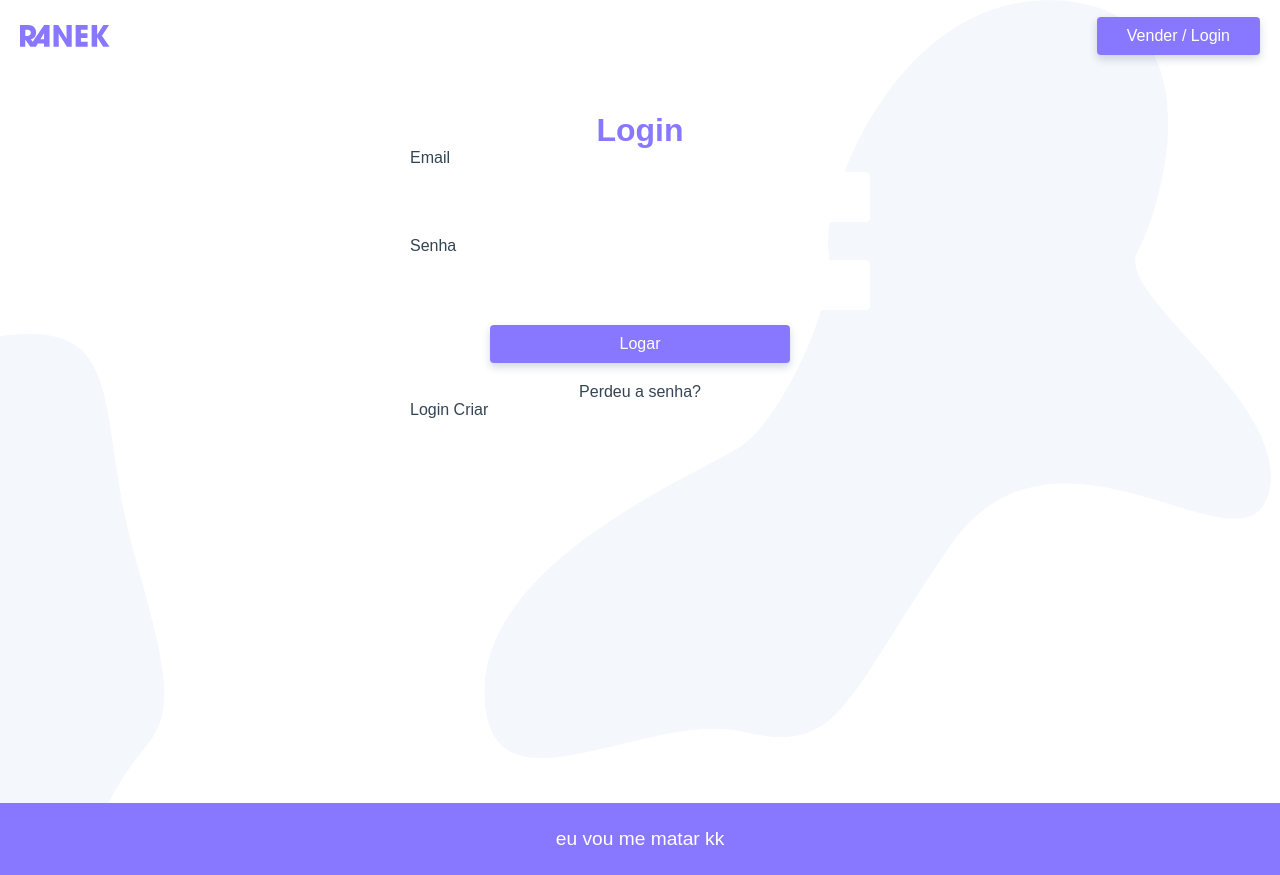
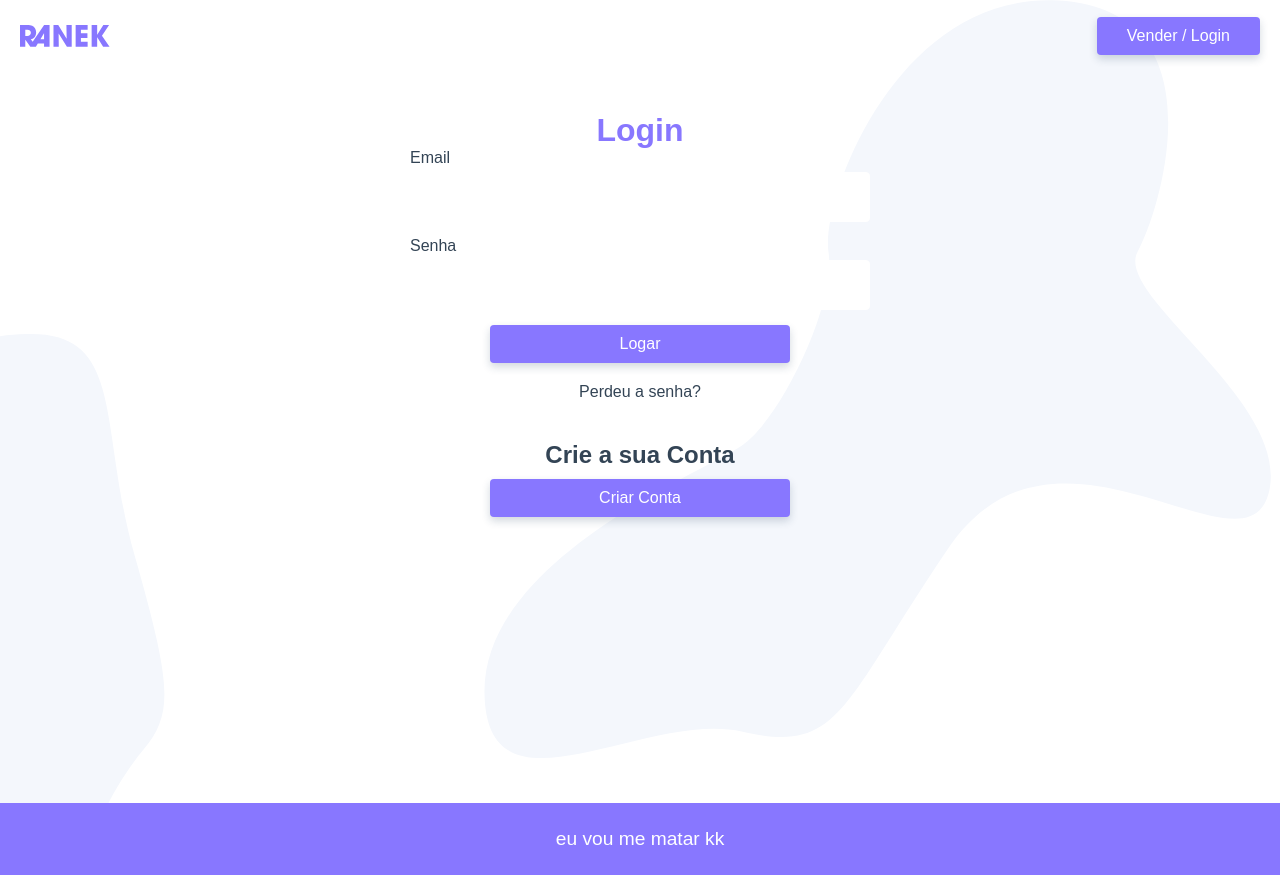
Before and after one commit to freeitas/marketplace, a Vue app: page /login in a window 1280 px wide. Built offline with nearby package versions, Linux system fonts and the light colour scheme.

Commit message:
Formulario

```diff
--- a/src/components/LoginCriar.vue
+++ b/src/components/LoginCriar.vue
@@ -1,12 +1,46 @@
 <template>
-  <p>Login Criar</p>
+  <section>
+    <h2>Crie a sua Conta</h2>
+    <transition mode="out-in">
+      <button v-if="!criar" class="btn" @click="criar = true">Criar Conta</button>
+      <UsuarioForm v-else>
+        <button class="btn btn-form">Criar Usuario</button>
+      </UsuarioForm>
+    </transition>
+  </section>
 </template>
 
 <script>
+import UsuarioForm from "@/components/UsuarioForm.vue";
+
 export default {
-  name: "LoginCriar"
+  name: "LoginCriar",
+  components: {
+    UsuarioForm
+  },
+  data() {
+    return {
+      criar: false
+    };
+  }
 };
 </script>
 
-<style>
+<style scoped>
+h2 {
+  text-align: center;
+  margin-top: 40px;
+  margin-bottom: 10px;
+}
+
+.btn {
+  width: 100%;
+  max-width: 300px;
+  margin-left: auto;
+  margin-right: auto;
+}
+
+.btn-form {
+  max-width: 100%;
+}
 </style>
--- /dev/null
+++ b/src/components/UsuarioForm.vue
@@ -0,0 +1,42 @@
+<template>
+  <form action>
+    <label for="nome">Nome</label>
+    <input id="nome" name="nome" type="text" v-model="nome" />
+    <label for="email">Email</label>
+    <input id="email" name="email" type="email" v-model="email" />
+    <label for="senha">Senha</label>
+    <input id="senha" name="senha" type="password" v-model="senha" />
+    <label for="cep">Cep</label>
+    <input id="cep" name="cep" type="text" v-model="cep" />
+    <label for="numero">Numero</label>
+    <input id="numero" name="numero" type="number" v-model="numero" />
+    <label for="bairro">Bairro</label>
+    <input id="bairro" name="bairro" type="text" v-model="bairro" />
+    <label for="cidade">Cidade</label>
+    <input id="cidade" name="cidade" type="text" v-model="cidade" />
+    <label for="estado">Estado</label>
+    <input id="estado" name="estado" type="text" v-model="estado" />
+    <label for="rua">Rua</label>
+    <input id="rua" name="rua" type="text" v-model="rua" />
+    <div class="button">
+      <slot></slot>
+    </div>
+  </form>
+</template>
+
+<script>
+export default {};
+</script>
+
+<style scoped>
+form {
+  display: grid;
+  grid-template-columns: 80px 1fr;
+  align-items: center;
+}
+
+.button {
+  grid-column: 2;
+  margin-top: 10px;
+}
+</style>
```
